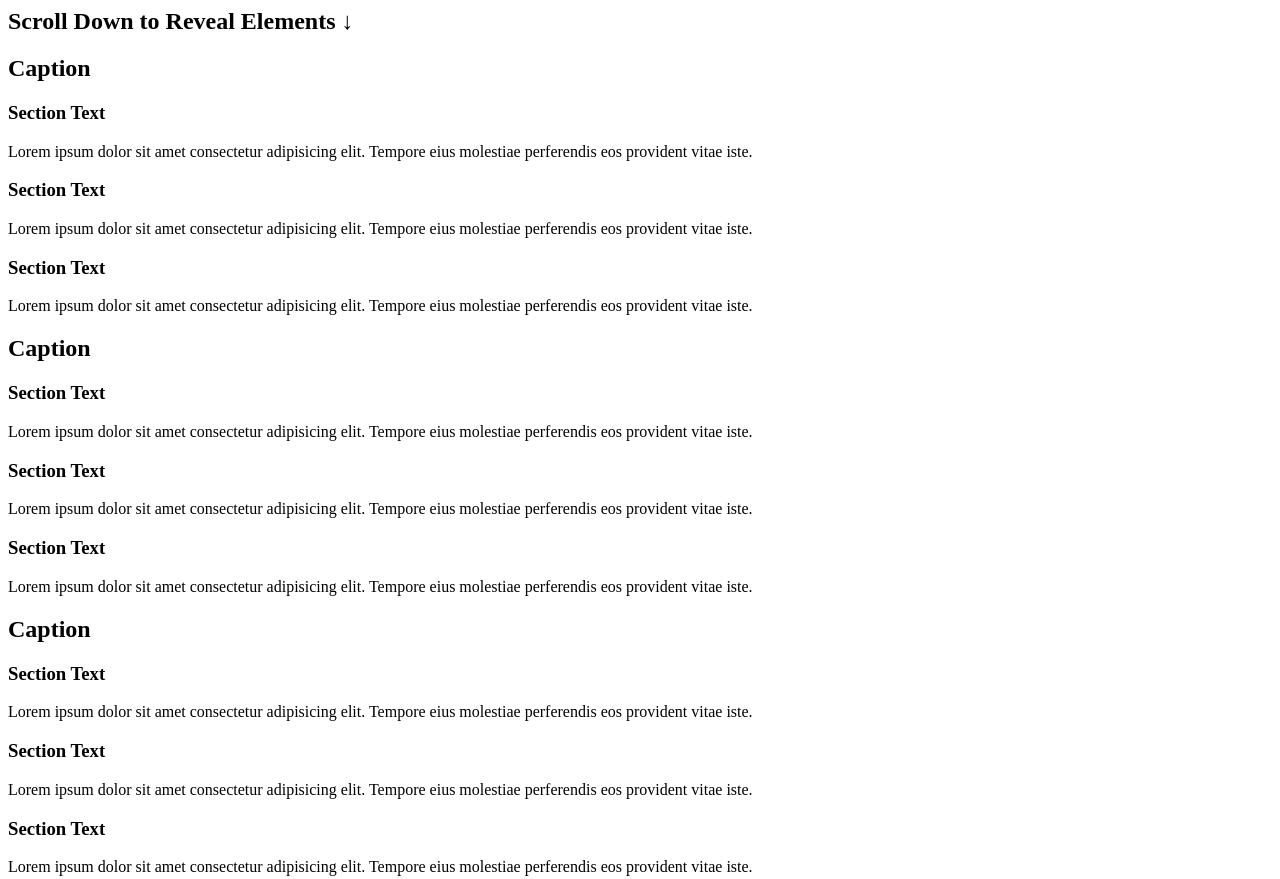
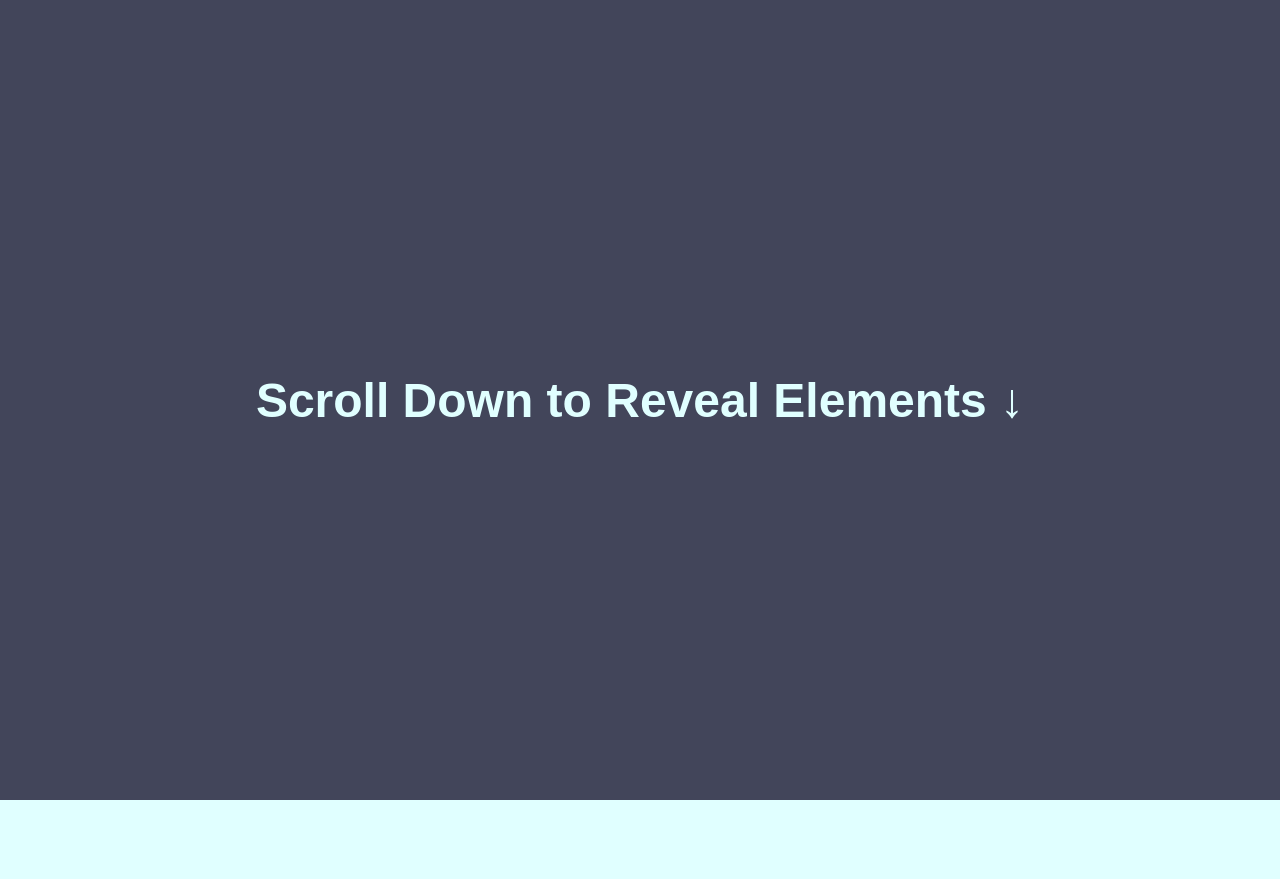
Before and after one commit to Nick-Kevin/Scrolling-animations-with-JS-and-CSS, a plain HTML site: page index.html in a window 1280 px wide. Shown: the top 879 px of the page. Drawn offline with Linux system fonts and the light colour scheme.

Commit message:
update index.html

```diff
--- a/index.html
+++ b/index.html
@@ -2,6 +2,7 @@
 <html>
 	<head>
 		<title>Scrolling animations</title>
+		<link rel="stylesheet" href="style.css">
 	</head>
 	<body>
 
@@ -96,6 +97,6 @@
 		  	</div>
 		</section>
 
-
+		<script type="text/javascript" src="app.js"></script>
 	</body>
 </html>
```
